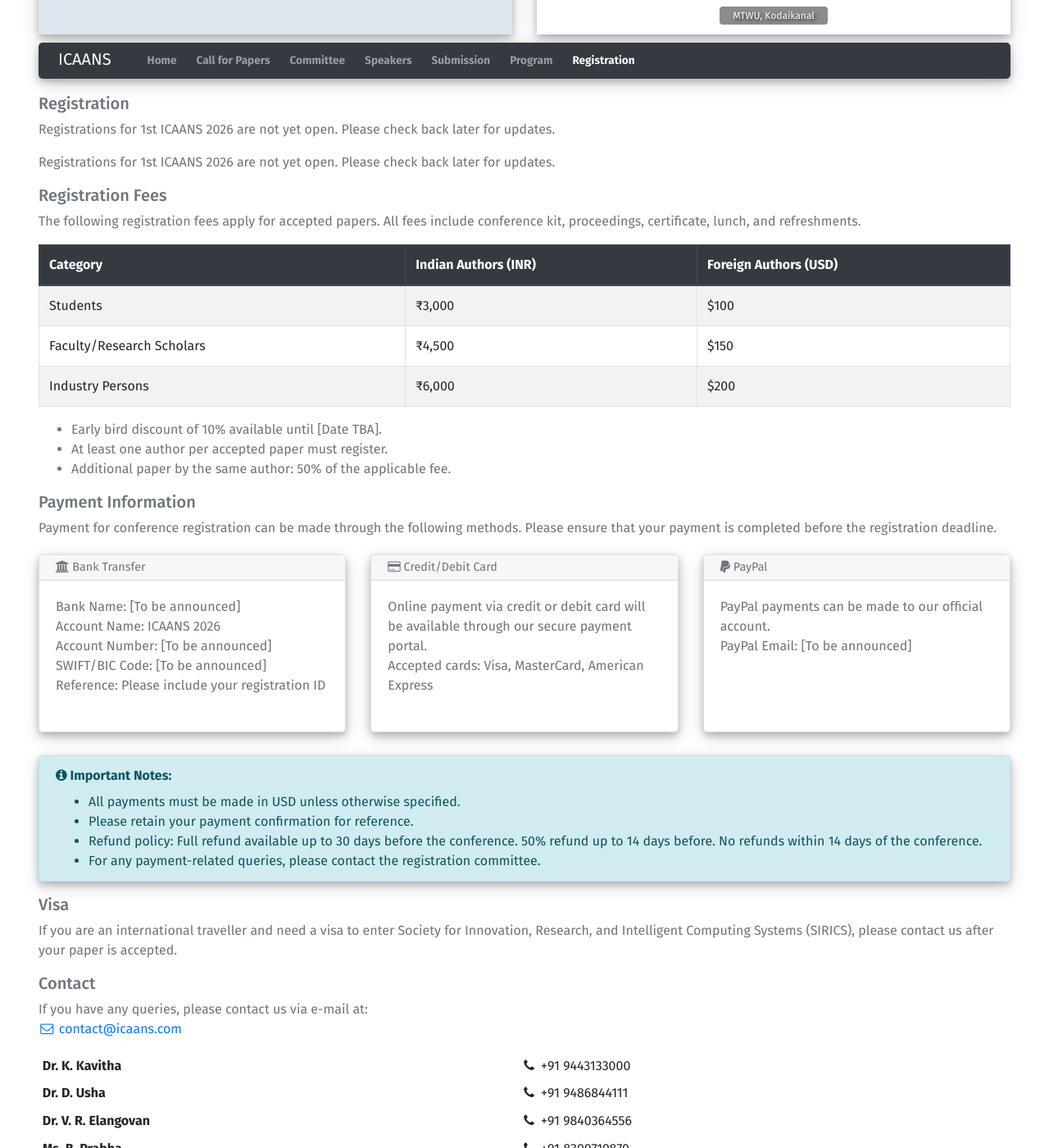
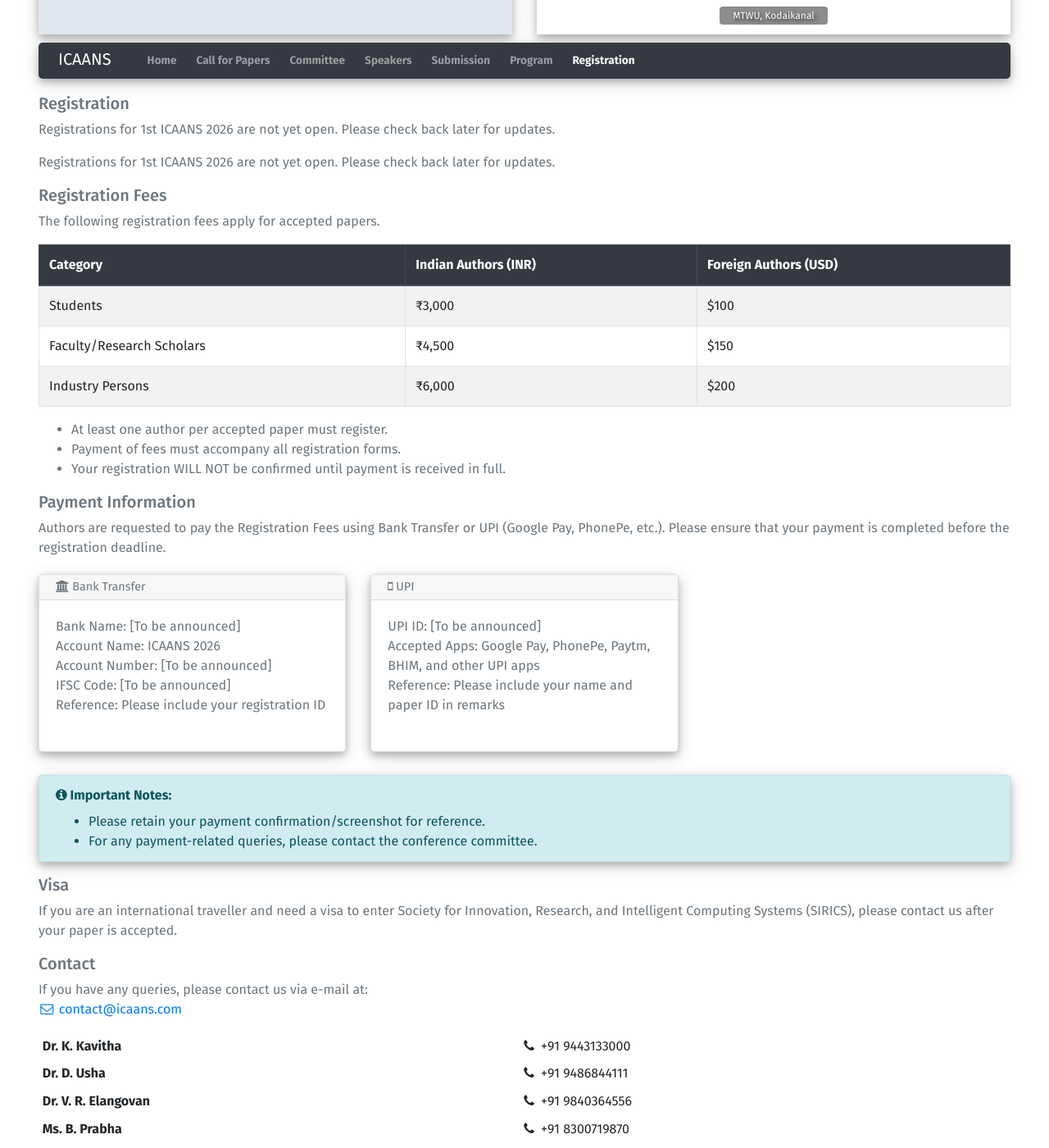
Before and after one commit to sravivarman/icaans_conf, a Jekyll site: the page built from registration.html, in a window 1280 px wide and 1400 px high, scrolled down 333 px. Shown: the whole window at 82% size. Built offline with Jekyll 4.4.1, drawn with Linux system fonts in a browser that asks for light colours.

Commit message:
Update registration.yml

```diff
--- a/_data/registration.yml
+++ b/_data/registration.yml
@@ -7,7 +7,7 @@ apc:
   enabled: true
   title: "Registration Fees"
   description: |
-    The following registration fees apply for accepted papers. All fees include conference kit, proceedings, certificate, lunch, and refreshments.
+    The following registration fees apply for accepted papers.
   categories:
     - type: "Students"
       indian: "₹3,000"
@@ -19,15 +19,15 @@ apc:
       indian: "₹6,000"
       foreign: "$200"
   notes:
-    - "Early bird discount of 10% available until [Date TBA]."
     - "At least one author per accepted paper must register."
-    - "Additional paper by the same author: 50% of the applicable fee."
+    - Payment of fees must accompany all registration forms.
+    - Your registration WILL NOT be confirmed until payment is received in full.
 
 payment:
   enabled: true
   title: "Payment Information"
   description: |
-    Payment for conference registration can be made through the following methods.
+    Authors are requested to pay the Registration Fees using Bank Transfer or UPI (Google Pay, PhonePe, etc.).
     Please ensure that your payment is completed before the registration deadline.
   methods:
     - name: "Bank Transfer"
@@ -36,20 +36,14 @@ payment:
         Bank Name: [To be announced]
         Account Name: ICAANS 2026
         Account Number: [To be announced]
-        SWIFT/BIC Code: [To be announced]
+        IFSC Code: [To be announced]
         Reference: Please include your registration ID
-    - name: "Credit/Debit Card"
-      icon: "fa-credit-card"
+    - name: "UPI"
+      icon: "fa-mobile"
       details: |
-        Online payment via credit or debit card will be available through our secure payment portal.
-        Accepted cards: Visa, MasterCard, American Express
-    - name: "PayPal"
-      icon: "fa-paypal"
-      details: |
-        PayPal payments can be made to our official account.
-        PayPal Email: [To be announced]
+        UPI ID: [To be announced]
+        Accepted Apps: Google Pay, PhonePe, Paytm, BHIM, and other UPI apps
+        Reference: Please include your name and paper ID in remarks
   notes:
-    - "All payments must be made in USD unless otherwise specified."
-    - "Please retain your payment confirmation for reference."
-    - "Refund policy: Full refund available up to 30 days before the conference. 50% refund up to 14 days before. No refunds within 14 days of the conference."
-    - "For any payment-related queries, please contact the registration committee."
+    - "Please retain your payment confirmation/screenshot for reference."
+    - "For any payment-related queries, please contact the conference committee."
```
